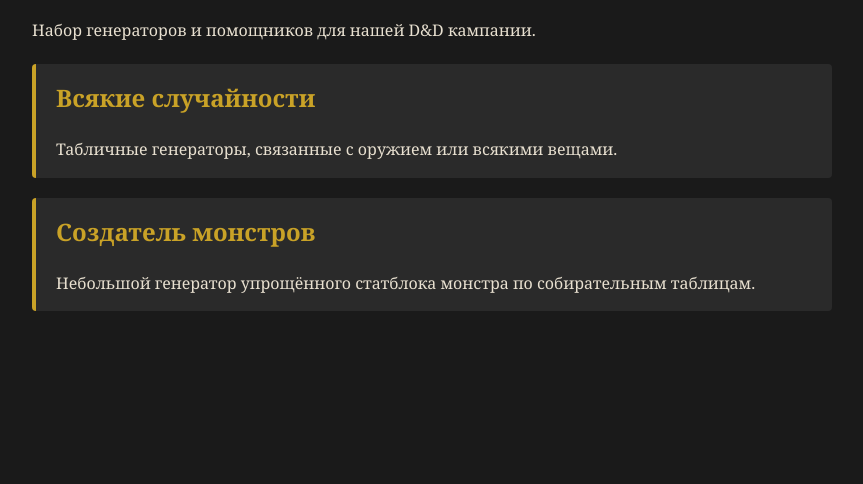
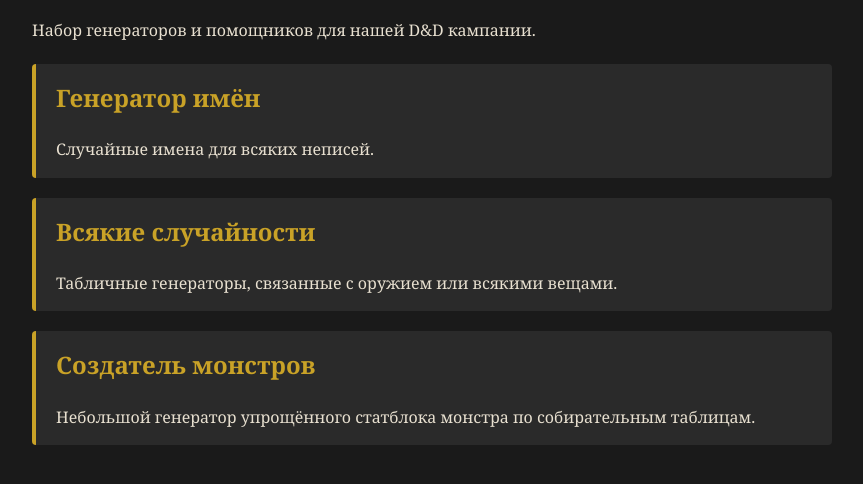
Before and after one commit to Kartunov/dnd7002.github.io, a plain HTML site: page index.html in a window 1280 px wide. Shown: the part 128-612 px from the top of the page, without its empty margins (208-1071 px from the left). Drawn offline with Linux system fonts and the light colour scheme.

Commit message:
добавил вкладку нпс

```diff
--- a/index.html
+++ b/index.html
@@ -49,6 +49,11 @@
 <body>
     <h1>⚔️ Инструменты мастера</h1>
     <p>Набор генераторов и помощников для нашей D&D кампании.</p>
+        <!-- Блок 0: Генератор имён -->
+    <a class="card" href="npc.html">
+        <h2>Генератор имён</h2>
+        <p>Случайные имена для всяких неписей.</p>
+    </a>
 
     <!-- Блок 1: Всякие случайности -->
     <a class="card" href="random.html">
```
